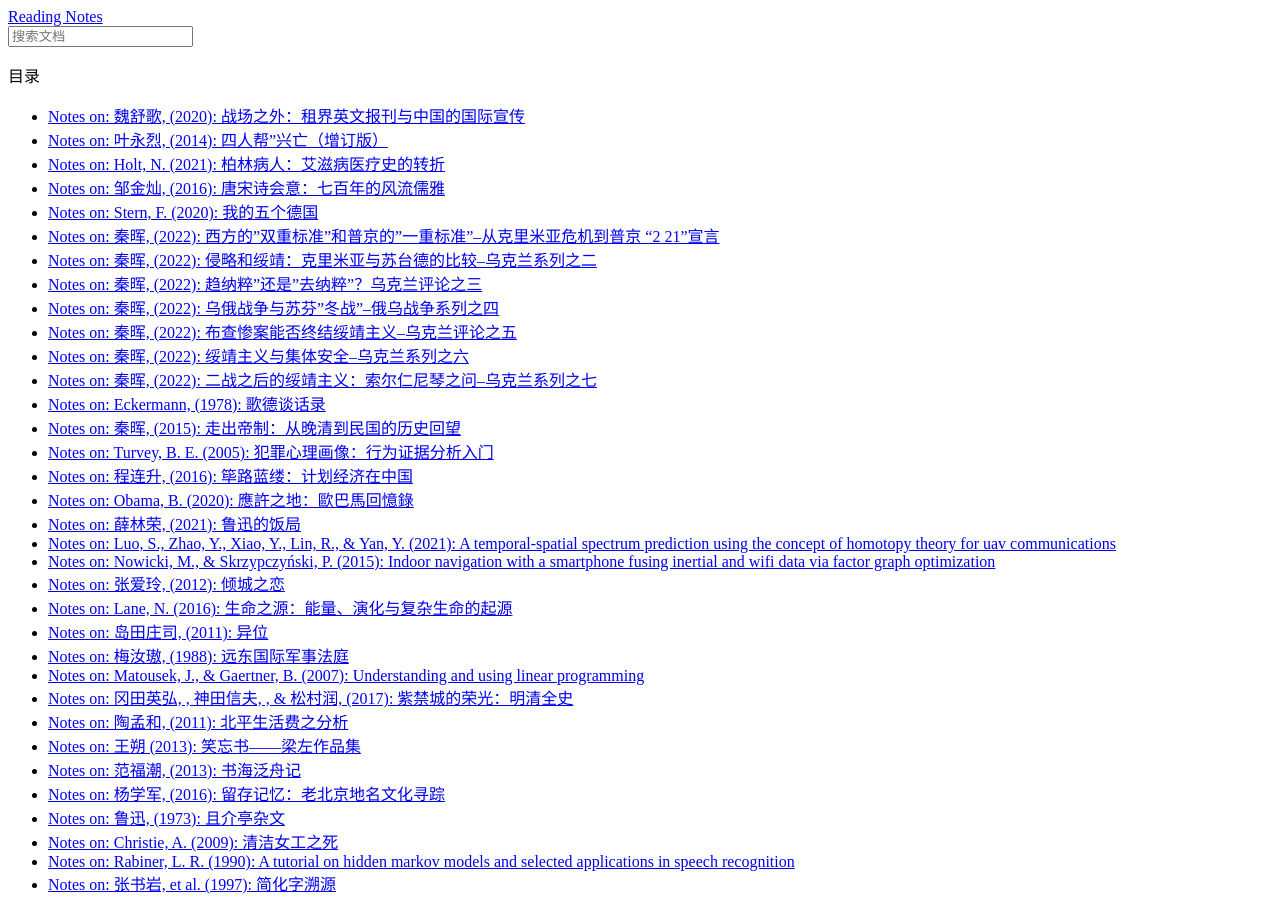
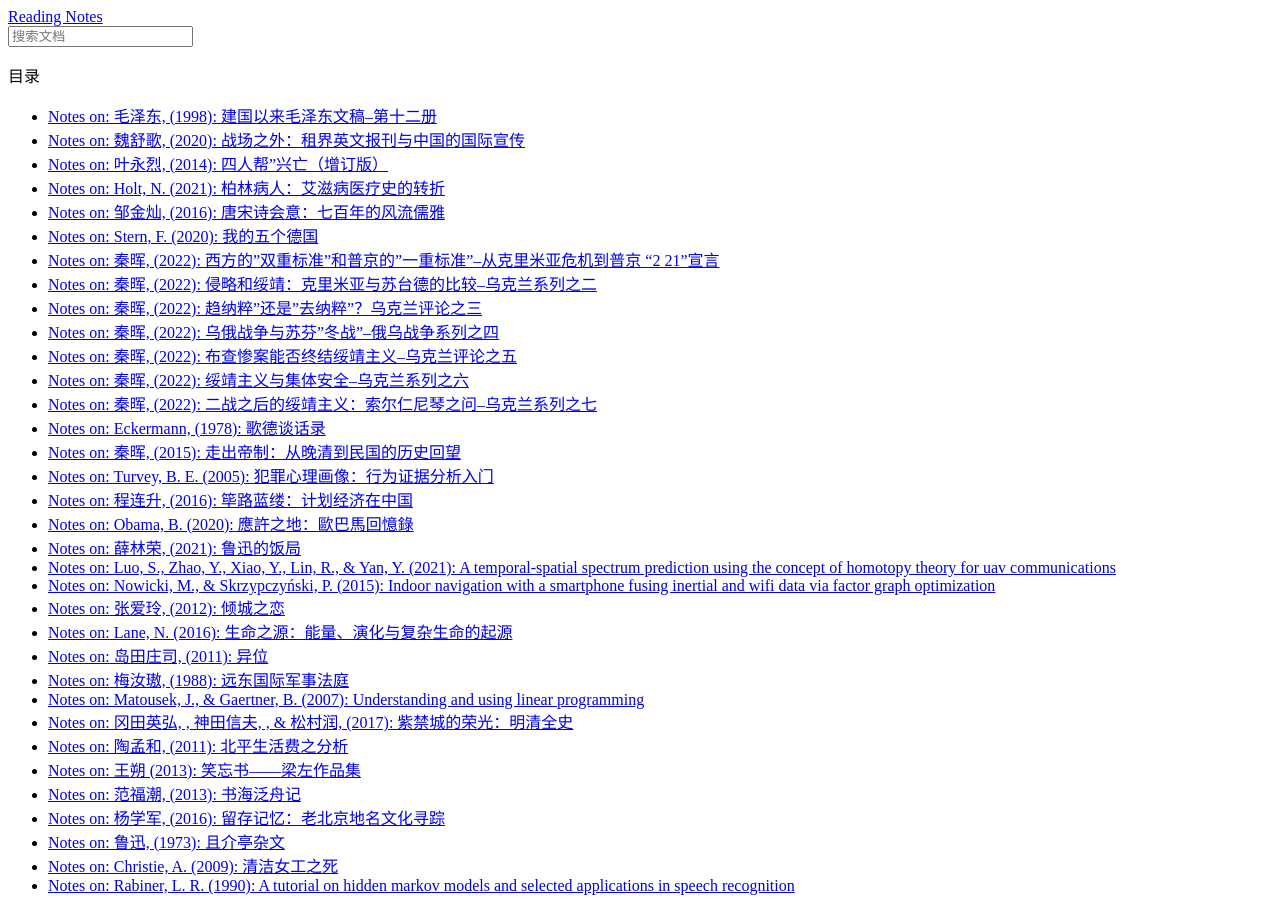
Before and after one commit to ufengger/bibtex-all, a Sphinx documentation site: the page built from docs/index.rst, in a window 1280 px wide and 900 px high. Built offline with Sphinx 7.4.7 and the Read the Docs theme 2.0.0, drawn with Linux system fonts in a browser that asks for light colours; some of the changed lines change nothing that is shown.

Commit message:
update tags

```diff
--- a/docs/index.rst
+++ b/docs/index.rst
@@ -19,6 +19,7 @@
    :hidden:
    :caption: 目录
 
+   建国以来毛泽东文稿_vol12.rst
    魏舒歌_战场之外_2020.rst
    叶永烈_四人帮_2014.rst
    Holt_柏林病人_2021.rst
--- /dev/null
+++ b/docs/建国以来毛泽东文稿_vol12.rst
@@ -0,0 +1,63 @@
+Notes on: 毛泽东,  (1998): 建国以来毛泽东文稿--第十二册
+=======================================================
+
+`View on DouBan <https://book.douban.com/subject/2005759/>`_
+
+.. code-block:: bibtex
+
+   @book{建国以来毛泽东文稿_vol12,
+     author    = {毛泽东},
+     title     = {建国以来毛泽东文稿--第十二册},
+     year      = {1998},
+     publisher = {中央文献出版社},
+     url       = {https://book.douban.com/subject/2005759/},
+   }
+
+给江青的信
+----------
+
+六月廿九日的信收到。你还是照魏、陈二同志的意见在那里住一会儿为好。我本月有两次外
+宾接见，见后行止再告诉你。自从六月十五日离开武林以后，在西方的一个山洞里住了十几
+天，消息不大灵通。廿八日来到白云黄鹤的地方，已有十天了。每天看材料，都是很有兴味
+的。天下大乱，达到天下大治。过七八年又来一次。牛鬼蛇神自己跳出来。他们为自己的阶
+级本性所决定，非跳出来不可。我的朋友的讲话，中央催着要发，我准备同意发下去，他是
+专讲政变问题的。这个问题，像他这样讲法过去还没有过。他的一些提法，我总感觉不安。
+我历来不相信，我那几本小书，有那样大的神通。现在经他一吹，全党全国都吹起来了，真
+是王婆卖瓜，自卖自夸。我是被他们迫上梁山的，看来不同意他们不行了。在重大问题上，
+违心地同意别人，在我一生还是第一次。叫做不以人的意志为转移吧。晋朝人阮籍反对刘邦，
+他从洛阳走到成皋，叹道：世无英雄，遂使竖子成名。鲁迅也曾对于他的杂文说过同样的话。
+我跟鲁迅的心是相通的。我喜欢他那样坦率。他说，解剖自己，往往严于解剖别人。在跌了
+几跤之后，我亦往往如此。可是同志们往往不信。我是自信而又有些不自信。我少年时曾经
+说过：自信人生二百年，会当水击三千里。可见神气十足了。但又不很自信，总觉得山中无
+老虎，猴子称大王，我就变成这样的大王了。但也不是折中主义，在我身上有些虎气，是为
+主，也有些猴气，是为次。我曾举了后汉人李固写给黄琼信中的几句话：峣峣者易折，皎皎
+者易污。阳春白雪，和者盖寡。盛名之下，其实难副。这后两句，正是指我。我曾在政治局
+常委会上读过这几句。人贵有自知之明。今年四月杭州会议，我表示了对于朋友们那样提法
+的不同意见。可是有什么用呢？他到北京五月会议上还是那样讲，报刊上更加讲得很凶，简
+直吹得神乎其神。这样，我就只好上梁山了。我猜他们的本意，为了打鬼，借助钟馗。我就
+在二十世纪六十年代当了共产党的钟馗了。事物总是要走向反面的，吹得越高，跌得越重，
+我是准备跌得粉碎的。那也没有什么要紧，物质不灭，不过粉碎罢了。全世界一百多个党，
+大多数的党不信马列主义了，马克思、列宁也被人们打得粉碎了，何况我们呢？我劝你也要
+注意这个问题，不要被胜利冲昏了头脑，经常想一想自己的弱点、缺点和错误。这个问题我
+同你讲过不知多少次，你还记得吧，四月在上海还讲过。以上写的，颇有点近乎黑话，有些
+反党分子，不正是这样说的吗？但他们是要整个打倒我们的党和我本人，我则只说对于我所
+起的作用，觉得有一些提法不妥当，这是我跟黑帮们的区别。此事现在不能公开，整个左派
+和广大群众都是那样说的，公开就泼了他们的冷水，帮助了右派，而现在任务是要在全党全
+国基本上（不可能全部）打倒右派，而且在七八年以后还要有一次横扫牛鬼蛇神的运动，尔
+后还要有多次扫除，所以我的这些近乎黑话的话，现在不能公开，什么时候公开也说不定，
+因为左派和广大群众是不欢迎我这样说的。也许在我死后的一个什么时机，右派当权之时，
+由他们来公开吧。他们会利用我的这种讲法去企图永远高举黑旗的，但是这样一做，他们就
+要倒霉了。中国自从 1911 年皇帝被打倒以后，反动派当权总是不能长久的。最长的不过二
+十年（蒋介石），人民一造反，他也倒了。蒋介石利用了孙中山对他的信任，又开了一个黄
+埔学校，收罗了一大批反动派，由此起家。他一反共，几乎整个地主资产阶级都拥护他，那
+时共产党又没有经验，所以他高兴地暂时地得势了。但这二十年中，他从来没有统一过，国
+共两党的战争，国民党和各派军阀之间的战争，中日战争，最后是四年大内战，他就滚到一
+群海岛上去了。中国如发生反共的右派政变，我断定他们也是不得安宁的，很可能是短命的，
+因为代表百分之九十以上人民利益的一切革命者是不会容忍的。那时右派可能利用我的话得
+势于一时，左派则一定会利用我的另一些话组织起来，将右派打倒。这次文化大革命，就是
+一次认真的演习。有些地区（例如北京市），根深蒂固，一朝覆亡。有些机关（例如北大、
+清华），盘根错节，顷刻瓦解。凡是右派越嚣张的地方，他们失败就越惨，左派就越起劲。
+这是一次全国性的演习，左派、右派和动摇不定的中间派，都会得到各自的教训。结论：前
+途是光明的，道路是曲折的，还是这两句老话。
+
+久不通信，一写就很长，下次再谈吧！
```
